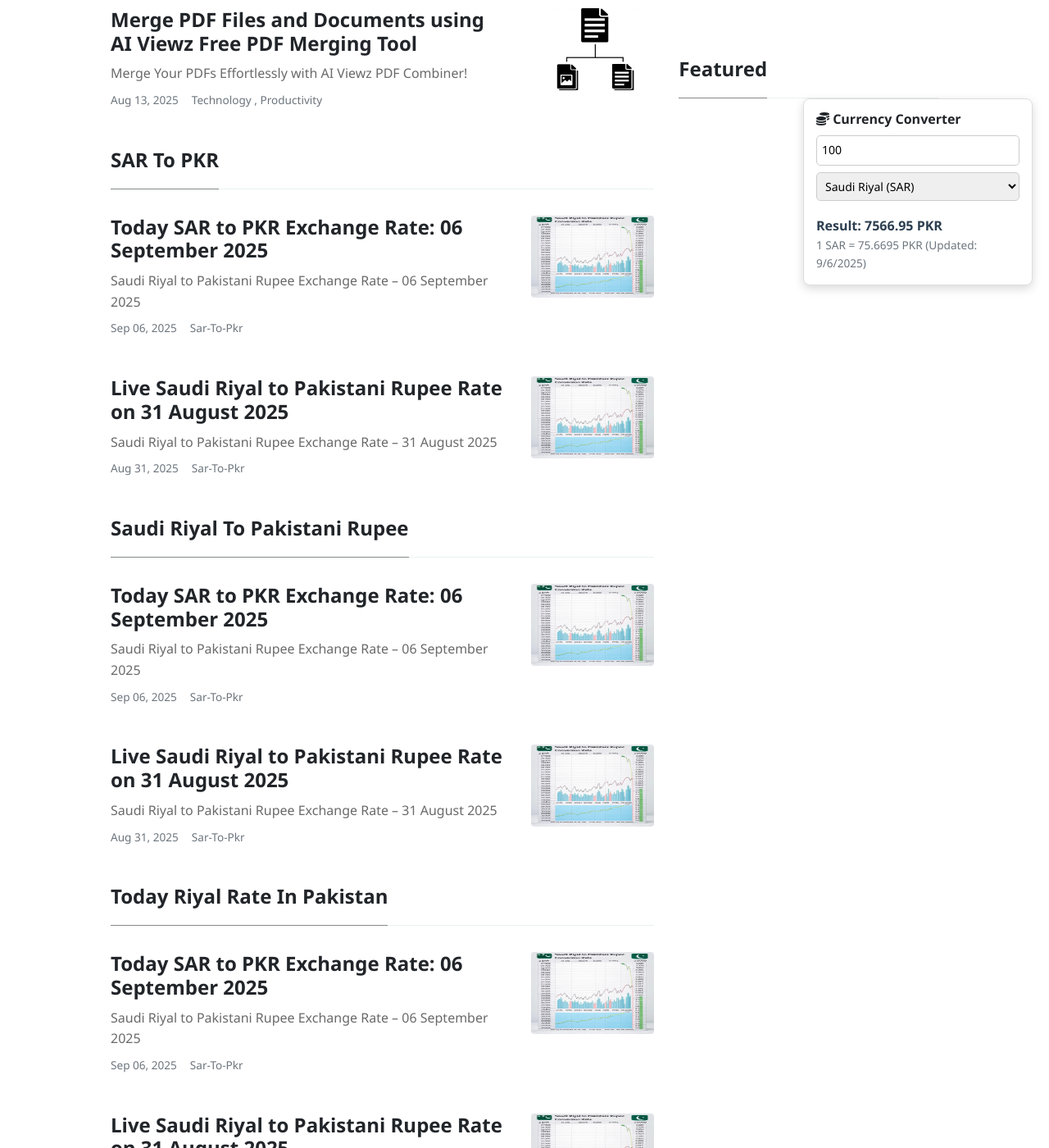
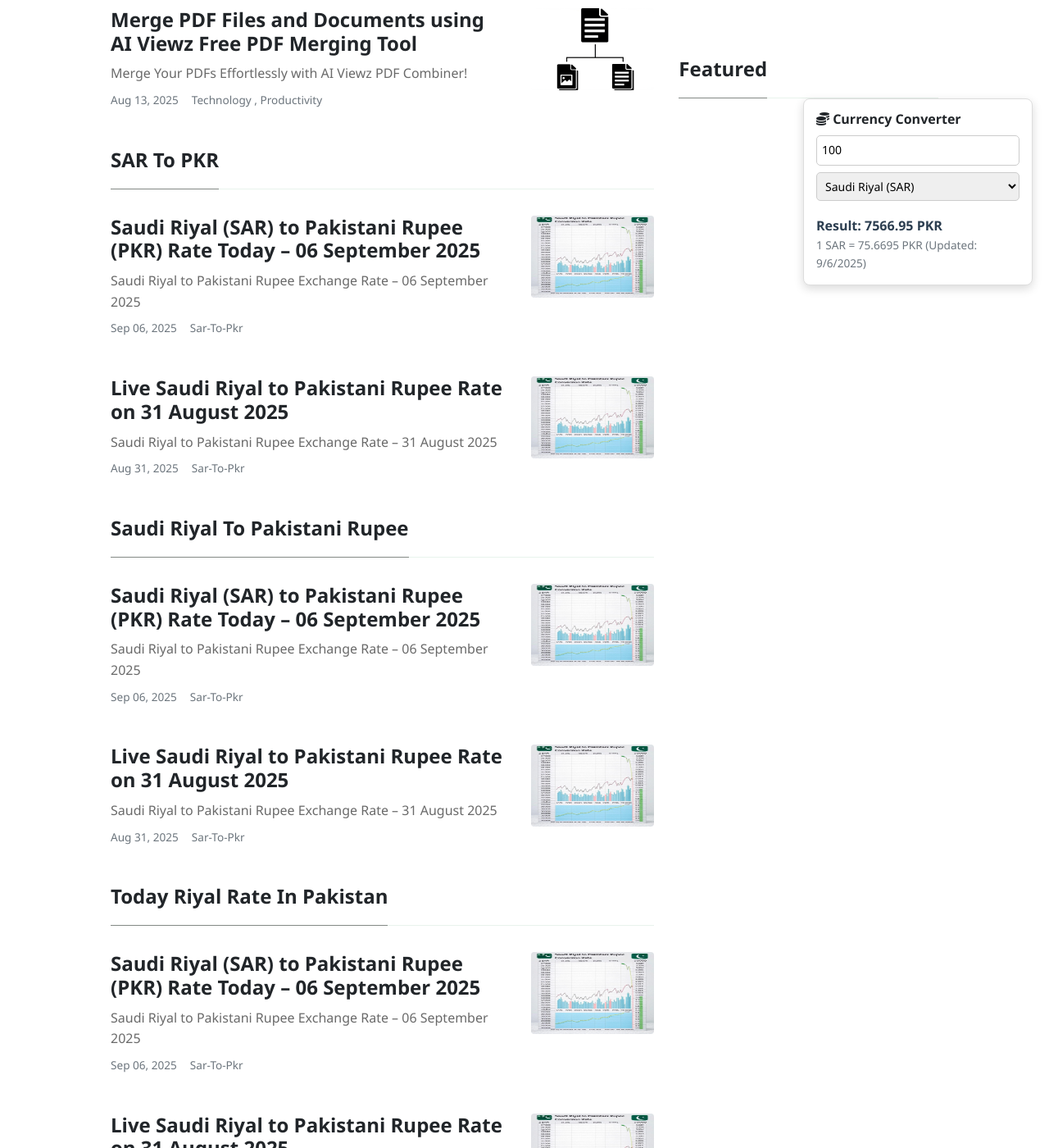
Before and after one commit to mlcom/mlcom.github.io, a Jekyll site: the page built from _pages/tags.html, in a window 1280 px wide and 1400 px high, scrolled down 6140 px. Shown: the whole window at 82% size. Built offline with Jekyll 4.4.1, drawn with Linux system fonts in a browser that asks for light colours; nearby versions of some CDN libraries; some of the changed text lies outside the part shown.

Commit message:
Automated: Update currency rates and generate daily posts

```diff
--- a/_data/rates.yml
+++ b/_data/rates.yml
@@ -1,4 +1,4 @@
-last_updated_utc: '2025-09-06T08:26:40.610902+00:00'
+last_updated_utc: '2025-09-06T12:41:43.972309+00:00'
 rates:
   AED: 3.6725
   AFN: 68.3657
--- a/_posts/2025-09-06-today-saudi-riyal-to-pkr-exchange-rate-september-2025-prices-updated-sar-to-pkr.md
+++ b/_posts/2025-09-06-today-saudi-riyal-to-pkr-exchange-rate-september-2025-prices-updated-sar-to-pkr.md
@@ -1,6 +1,6 @@
 ---
 layout: post
-title:  'Today SAR to PKR Exchange Rate: 06 September 2025'
+title:  'Saudi Riyal (SAR) to Pakistani Rupee (PKR) Rate Today – 06 September 2025'
 author: jane
 categories: [ sar-to-pkr ]
 image: assets/images/sar-to-pkr-rate-today.jpg
--- a/_posts/2025-09-06-today-us-dollar-to-pkr-exchange-rate-september-2025-prices-updated-usd-to-pkr.md
+++ b/_posts/2025-09-06-today-us-dollar-to-pkr-exchange-rate-september-2025-prices-updated-usd-to-pkr.md
@@ -1,6 +1,6 @@
 ---
 layout: post
-title:  'Today USD to PKR Exchange Rate: 06 September 2025'
+title:  'Live US Dollar to Pakistani Rupee Rate on 06 September 2025'
 author: jane
 categories: [ usd-to-pkr ]
 image: assets/images/usd-to-pkr-rate-today.jpg
```
